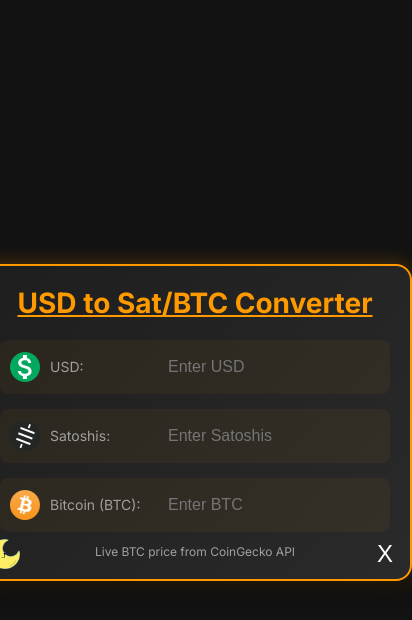
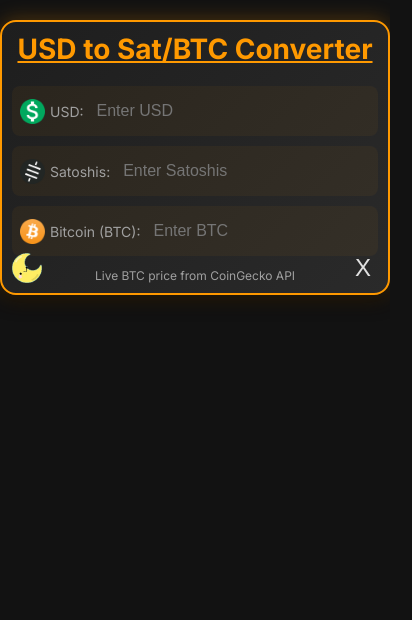
Before and after one commit to bigjokker/sats-1-tracker, a plain HTML site: page sats-converter.html in a window 390 px wide. Shown: the whole page, 412 px wide, since content can reach past the window. Drawn offline with Linux system fonts and the light colour scheme; no server answers.

Commit message:
Update sats-converter.html

```diff
--- a/sats-converter.html
+++ b/sats-converter.html
@@ -21,7 +21,6 @@
             --negative-color: #ff0000;
             --neutral-color: #ffff00;
             --hover-tint: rgba(255, 153, 0, 0.1);
-            --close-color: #ffffff; /* White for dark mode */
         }
 
         .light-mode {
@@ -39,7 +38,6 @@
             --negative-color: #ff0000;
             --neutral-color: #cccc00;
             --hover-tint: rgba(255, 255, 0, 0.1);
-            --close-color: #000000; /* Black for light mode */
         }
 
         body {
@@ -58,11 +56,12 @@
             background: linear-gradient(135deg, var(--widget-bg-start), var(--widget-bg-end));
             border: 2px solid var(--border-color);
             border-radius: 16px;
-            padding: 20px;
+            padding: 15px; /* Reduced padding for smaller screens */
             text-align: center;
             box-shadow: 0 8px 16px rgba(0, 0, 0, 0.5), 0 0 20px rgba(255, 153, 0, 0.3);
             width: 100%;
             max-width: 400px;
+            box-sizing: border-box; /* Ensures padding doesn't add to width */
             transition: transform 0.2s ease, box-shadow 0.2s ease;
         }
 
@@ -74,7 +73,7 @@
         .converter-form {
             display: flex;
             flex-direction: column;
-            gap: 15px;
+            gap: 10px; /* Reduced gap for tighter layout */
         }
 
         .input-group {
@@ -83,18 +82,18 @@
             gap: 10px;
             background-color: var(--stat-bg);
             border-radius: 8px;
-            padding: 10px;
+            padding: 8px; /* Reduced padding */
         }
 
         .input-group img {
-            width: 30px;
-            height: 30px;
+            width: 25px; /* Smaller icons for mobile */
+            height: 25px;
         }
 
         .input-group label {
             font-size: 14px;
             color: var(--label-color);
-            min-width: 100px;
+            min-width: 80px; /* Reduced min-width for smaller screens */
             text-align: left;
         }
 
@@ -151,6 +150,14 @@
             object-fit: contain;
         }
 
+        h2 {
+            color: #ff9900;
+            font-size: 28px; /* A little bigger */
+            text-decoration: underline;
+            margin: 0 0 20px 0; /* Increased bottom margin for more space between title and dollar box */
+        }
+
+        /* Close button fixed to bottom right */
         .close-button {
             position: absolute;
             bottom: 10px;
@@ -159,10 +166,10 @@
             height: 30px;
             background: transparent;
             border: none;
+            color: var(--text-color); /* Use variable for mode-aware color */
+            font-size: 24px;
             cursor: pointer;
             padding: 0;
-            color: var(--close-color);
-            font-size: 24px;
             line-height: 30px;
             text-align: center;
             opacity: 1;
@@ -173,11 +180,23 @@
             opacity: 0.8;
         }
 
-        h2 {
-            color: #ff9900;
-            font-size: 28px; /* A little bigger */
-            text-decoration: underline;
-            margin: 0 0 20px 0; /* Increased bottom margin for more space between title and dollar box */
+        /* Media query for mobile adjustments */
+        @media (max-width: 480px) {
+            .converter-widget {
+                padding: 10px; /* Further reduce padding on very small screens */
+                max-width: 100%; /* Full width on mobile */
+            }
+            .input-group {
+                flex-wrap: wrap; /* Allow wrapping if needed */
+                gap: 5px;
+            }
+            .input-group label {
+                min-width: auto; /* Flexible label width */
+            }
+            body {
+                align-items: flex-start; /* Prevent centering shift on keyboard open */
+                padding-top: 20px;
+            }
         }
     </style>
 </head>
@@ -203,9 +222,9 @@
         </div>
         <div class="subtitle">Live BTC price from CoinGecko API</div>
         <button id="theme-toggle" class="theme-button">
-            <img id="theme-icon" src="moon.png" alt="Toggle Theme"> <!-- Starts as dark (moon) -->
+            <img id="theme-icon" src="./moon.png" alt="Toggle Theme"> <!-- Starts as dark (moon) -->
         </button>
-        <button id="close-button" class="close-button">X</button>
+        <button class="close-button" onclick="window.close()">X</button>
     </div>
 
     <script>
@@ -284,12 +303,6 @@
                 localStorage.setItem('theme', 'dark');
             }
         });
-
-        // Close button
-        const closeButton = document.getElementById('close-button');
-        closeButton.addEventListener('click', () => {
-            window.close();
-        });
     </script>
 </body>
 </html>
```
